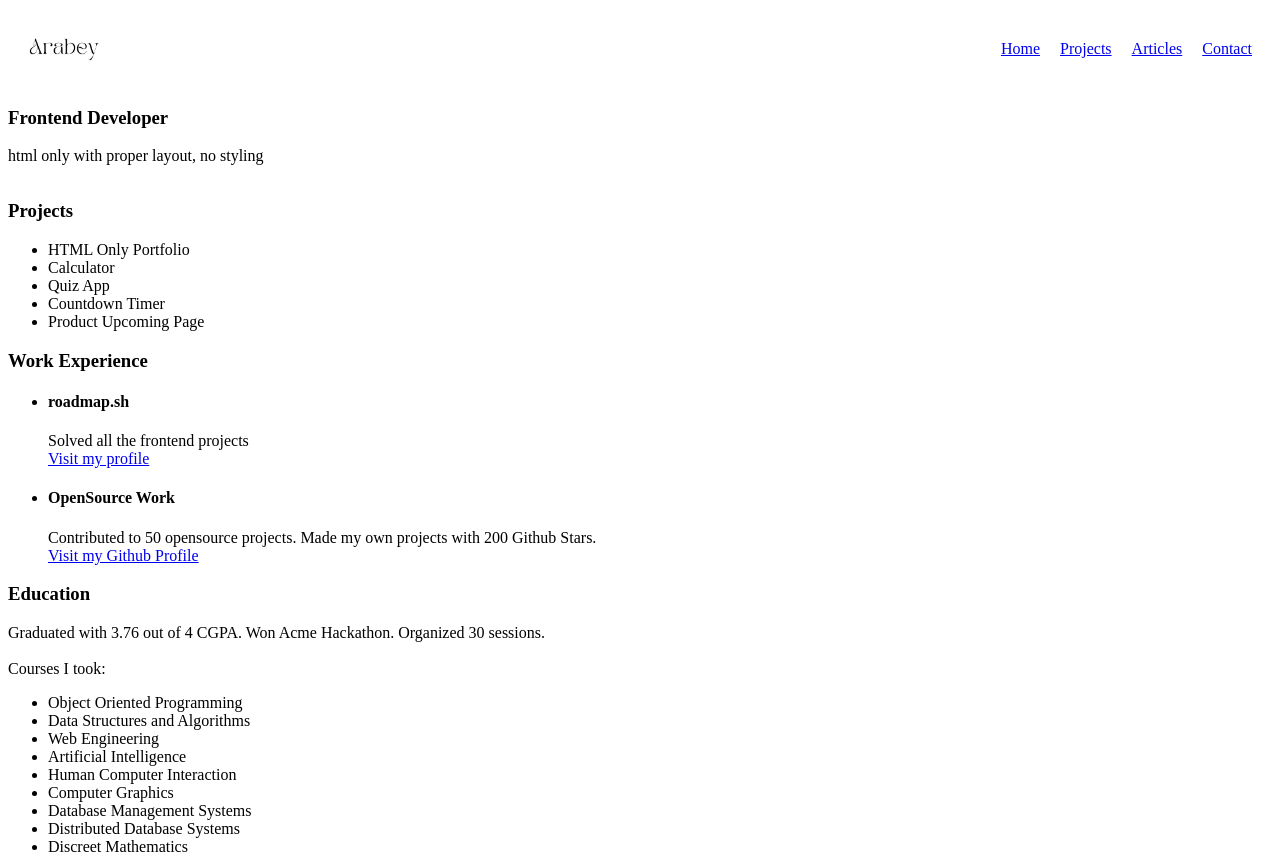
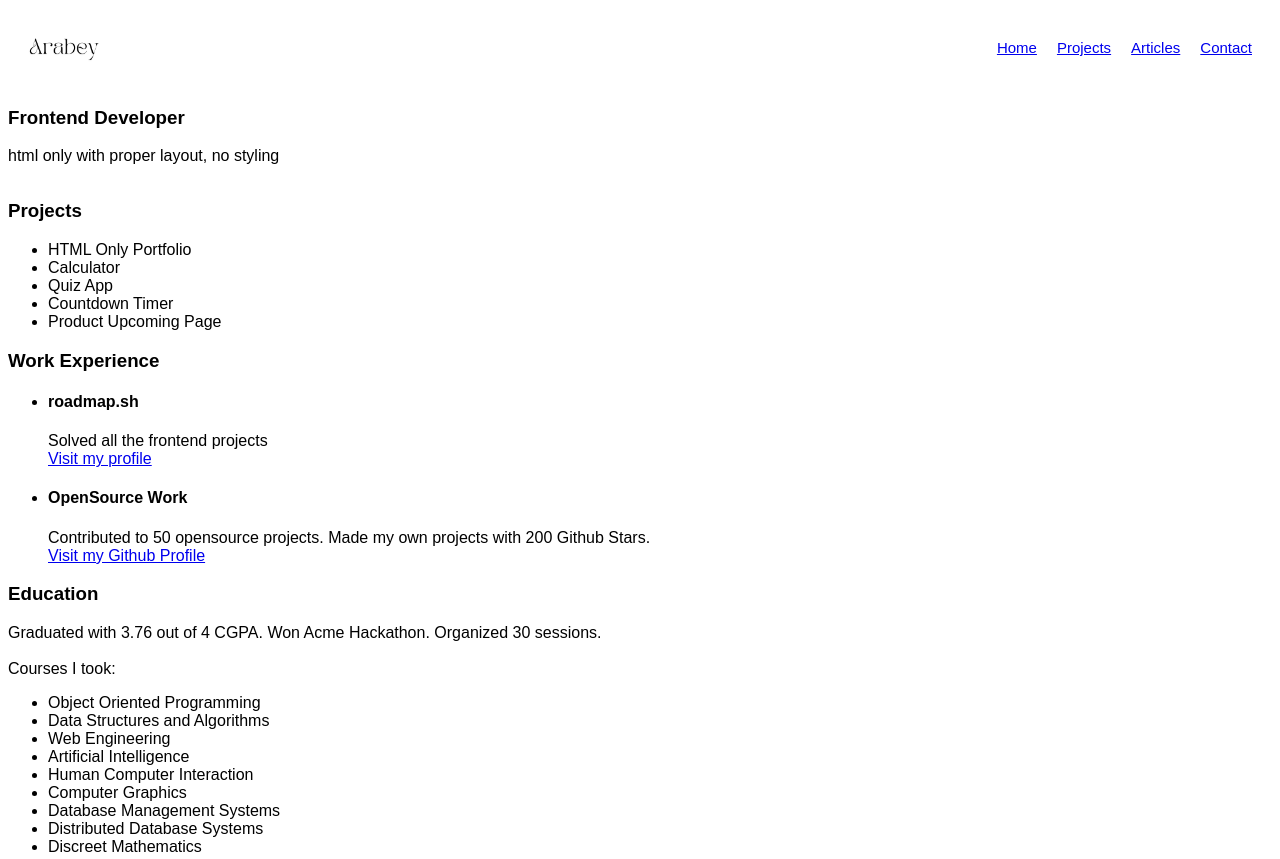
Before and after one commit to Jarabey/personal-portfolio, a plain HTML site: page index.html in a window 1280 px wide. Shown: the top 859 px of the page. Drawn offline with Linux system fonts and the light colour scheme.

Commit message:
Updates into Body and Navbar font size.

```diff
--- a/style.css
+++ b/style.css
@@ -1,3 +1,7 @@
+body{
+    font-family: Poppins, sans-serif;
+}
+
 header{
     display:flex;
     flex-direction: column;
@@ -20,6 +24,7 @@ nav {
     flex-direction: row;
     list-style: none;
     flex-wrap: wrap;
+    font-size: 15px;
 }
 
 .nav-bar li{
```
